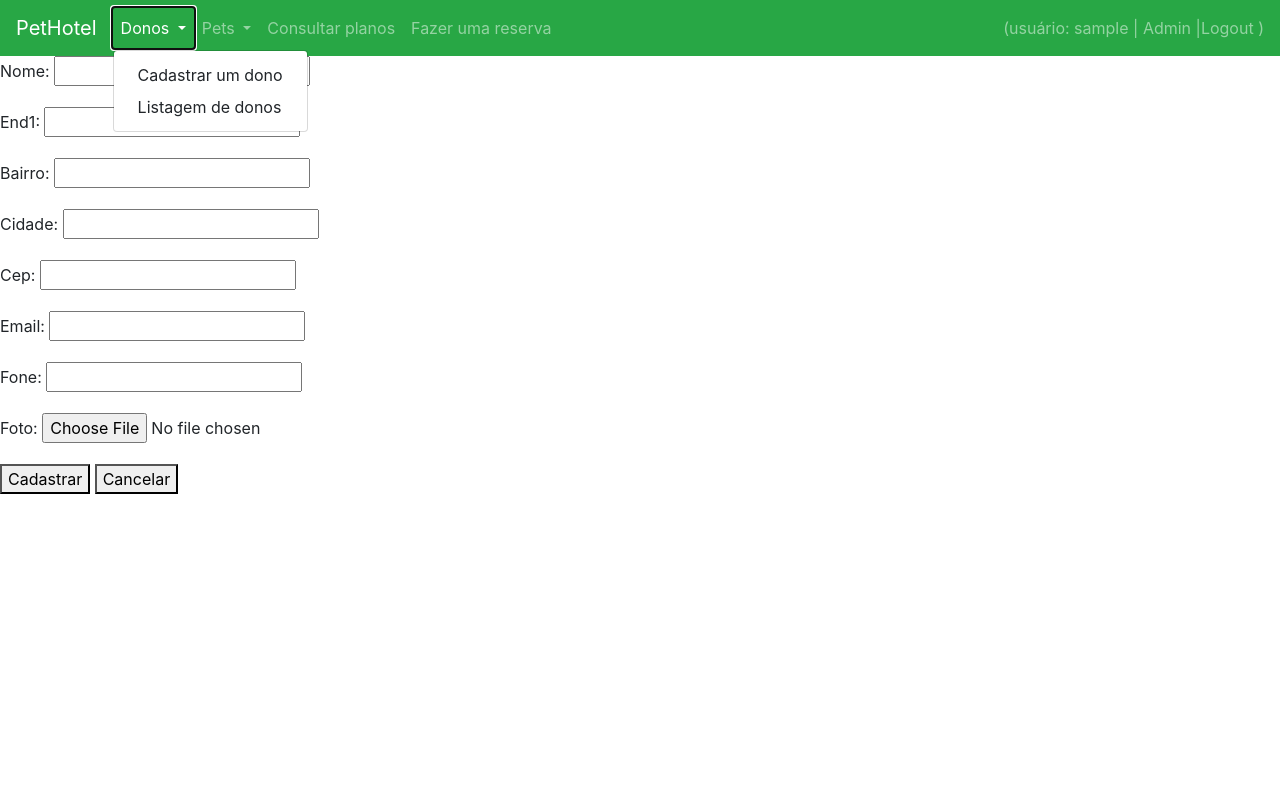
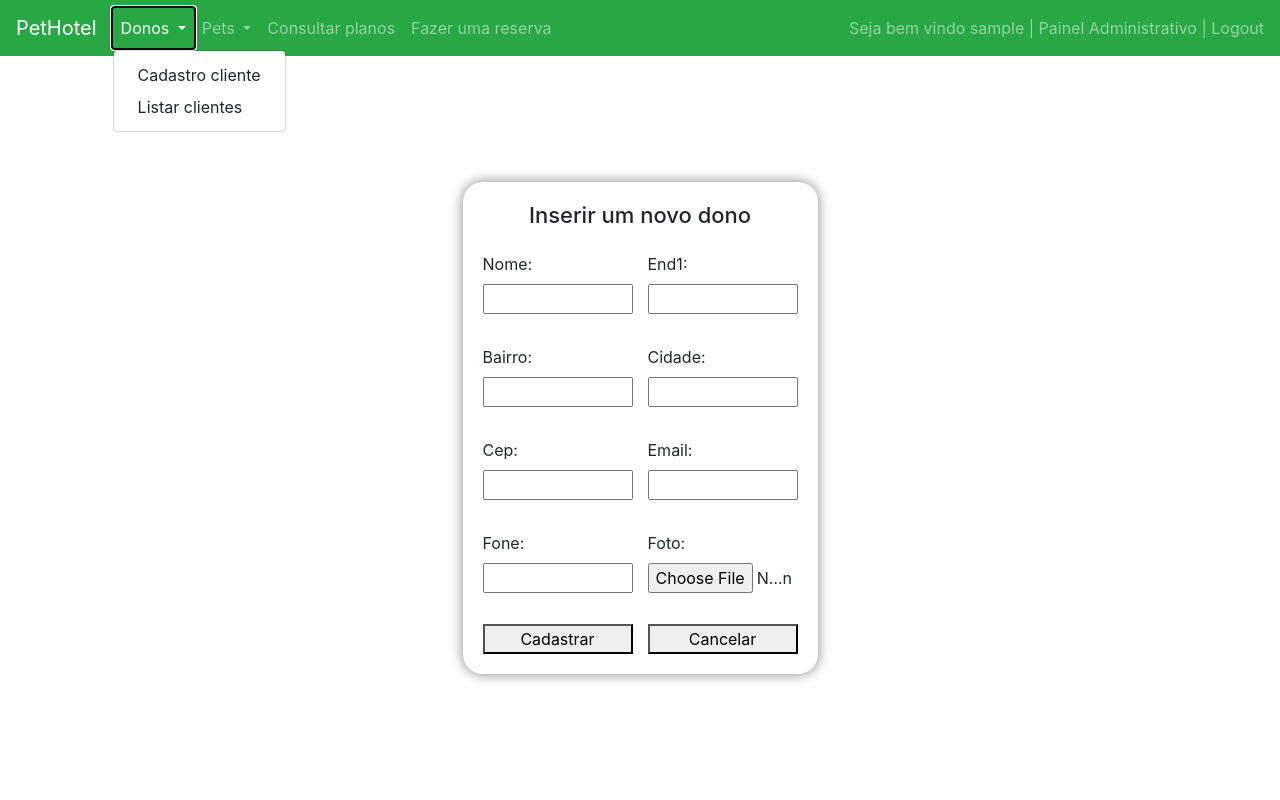
Before and after one commit to eded1263/pet-hotel, a Django app: page /cadastro_clientes/ in a window 1280 px wide, after a click on "Donos". Run offline with Django 3.2, Linux system fonts and the light colour scheme; the visitor is signed in with stand-in values (Sample User, id 1); some libraries are stand-ins or nearby versions.

Commit message:
formularios de cadastro

```diff
--- a/PetHotel/urls.py
+++ b/PetHotel/urls.py
@@ -16,7 +16,7 @@ Including another URLconf
 from django.contrib import admin
 from django.urls import path, include
 from core.views import home, cadastro_cliente, listagem_clientes, cadastro_pets, listagem_pets, tabela, \
-    atualiza_cliente, exclui_cliente, planos, reserva
+    atualiza_cliente, exclui_cliente, planos, reserva, Registrar
 from django.conf.urls.static import static
 from django.conf import settings
 
@@ -24,6 +24,7 @@ urlpatterns = [
     path('admin/', admin.site.urls),
     path('', home, name='url_principal'),
     path('reserva/', reserva, name='url_reserva'),
+    path('accounts/registrar/', Registrar.as_view(), name='registrar'),
     path('planos', planos, name='url_planos'),
     path('accounts/', include('django.contrib.auth.urls')),
     path('cadastro_clientes/', cadastro_cliente, name='url_cadastro_clientes'),
--- a/core/templates/core/cadastro_clientes.html
+++ b/core/templates/core/cadastro_clientes.html
@@ -1,20 +1,21 @@
 {% extends 'base.html' %}
 
 {% block title %}
-    CadCli
+    Cadastro - Dono
 {% endblock %}
 
 {% block subtitulo %}
-    Cadastro de Cliente
+    Cadastro de dono
 {% endblock %}
 
 {% block main %}
-
-    <form method="post" enctype="multipart/form-data">
-        {% csrf_token %}
-        {{ form.as_p }}
-        <button type="submit">{{ texto_botao }}</button>
-        <button type="button" onclick="location.href='url_voltar'">Cancelar</button>
-    </form>
-
+    <div class="container form-wrapper">
+        <form method="post" class="formulario formulario-sp" enctype="multipart/form-data">
+            <h1>Inserir um novo dono</h1>
+            {% csrf_token %}
+            {{ form.as_p }}
+            <button type="submit">{{ texto_botao }}</button>
+            <button type="button" onclick="location.href='url_voltar'">Cancelar</button>
+        </form>
+    </div>
 {% endblock %}
--- a/core/templates/core/nao_autorizado.html
+++ b/core/templates/core/nao_autorizado.html
@@ -6,10 +6,10 @@
 </head>
 <body>
 
-    <p>O seu usuário <strong>não está autorizado</strong>a executar essa operação! </p>
+    <p>O seu usuário <strong>não está autorizado</strong> a executar essa operação! </p>
     <p>Procure o seu gerente para mudar o seu nível de acesso.</p>
 
-    <a href="{% url 'principal' %}">Voltar  para home</a>
+    <a href="{% url 'url_principal' %}">Voltar  para home</a>
 
 </body>
 </html>
--- a/core/views.py
+++ b/core/views.py
@@ -14,6 +14,7 @@ def home(request):
     return render(request, 'core/index.html')
 
 
+@login_required
 def reserva(request):
     return render(request, 'core/tabela.html')
 
@@ -35,14 +36,13 @@ def cadastro_cliente(request):
         form = FormCliente(request.POST or None, request.FILES or None)
         if form.is_valid():
             form.save()
-            return redirect('principal')
+            return redirect('url_principal')
         else:
             contexto = {'form': form, 'texto_titulo': 'Cadastro de Cliente',
-                        'texto_botao': 'Cadastrar', 'url_voltar': 'principal'}
+                        'texto_botao': 'Cadastrar', 'url_voltar': 'url_principal'}
             return render(request, 'core/cadastro_clientes.html', contexto)
     else:
         return render(request, 'core/nao_autorizado.html')
-
 
 
 @login_required
@@ -60,12 +60,13 @@ def cadastro_pets(request):
     form = FormPet(request.POST or None, request.FILES or None)
     if form.is_valid():
         form.save()
-        return redirect('principal')
-    contexto = {'form': form}
+        return redirect('url_principal')
+    contexto = {'form': form, 'texto_titulo': 'Cadastro de Cliente', 'texto_botao': 'Cadastrar',
+                'url_voltar': 'url_principal'}
     return render(request, 'core/cadastro_pets.html', contexto)
 
 
-@login_required()
+@login_required
 def listagem_pets(request):
     dados = Pet.objects.all()
     contexto = {'dados': dados}
@@ -76,9 +77,10 @@ def tabela(request):
     return render(request, 'core/tabela.html')
 
 
-def atualiza_cliente(request, id):
+@login_required
+def atualiza_cliente(request):
     if request.user.is_staff:
-        obj = Cliente.objects.get(id=id)
+        obj = Cliente.objects.get(id=request.user.id)
         form = FormCliente(request.POST or None, request.FILES or None, instance=obj)
         if form.is_valid():
             form.save()
--- a/static_files/css/style.css
+++ b/static_files/css/style.css
@@ -87,6 +87,55 @@
     align-items: center;
 }
 
+.registrar {
+    display: flex;
+    flex-direction: column;
+    align-items: center;
+    justify-content: center;
+    height: calc(100vh - 56px);
+
+}
+.registrar > .wrapper {
+    width: 100%;
+    border: solid 1px #a0a0a000;
+    display: flex;
+    flex-direction: column;
+    align-items: center;
+    justify-content: center;
+    padding: 20px;
+    border-radius: 20px;
+    box-shadow: 0px 0px 12px 1px #0000006b;
+}
+.form-wrapper {
+    height: calc(100vh - 56px);
+    display: flex;
+    align-items: center;
+    justify-content: center;
+}
+.formulario {
+    padding: 20px;
+    display: grid;
+    align-items: center;
+    grid-template-columns: min-content min-content;
+    flex-direction: column;
+    grid-gap: 15px;
+    border-radius: 20px;
+    box-shadow: 0px 0px 12px 1px #0000006b;
+}
+.formulario > p {
+    display: flex;
+    flex-direction: column;
+    max-width: 150px;
+}
+.formulario-sp > id_foto {
+    grid-column: span 2;
+}
+.formulario > h1 {
+    grid-column: span 2;
+    font-size: 22px;
+    text-align: center;
+}
+
 @media screen and (max-width: 540px){
     .wrapper-planos > .cards{
         flex-direction: column;
--- a/templates/base.html
+++ b/templates/base.html
@@ -19,13 +19,14 @@
 
       <!-- Links -->
       <ul class="navbar-nav">
+        {% if user.get_username  %}
             <li class="nav-item dropdown">
               <a class="nav-link dropdown-toggle" href="#" id="navbardrop" data-toggle="dropdown">
                 Donos
               </a>
               <div class="dropdown-menu">
-            <a class="dropdown-item" href="{% url 'url_cadastro_clientes' %}">Cadastrar um dono</a>
-            <a class="dropdown-item" href="{% url 'url_listagem_clientes' %}">Listagem de donos</a>
+                <a class="dropdown-item" href="{% url 'url_cadastro_clientes' %}">Cadastro cliente</a>
+                <a class="dropdown-item" href="{% url 'url_listagem_clientes' %}">Listar clientes</a>
               </div>
             </li>
             <li class="nav-item dropdown">
@@ -33,10 +34,11 @@
                 Pets
               </a>
               <div class="dropdown-menu">
-            <a class="dropdown-item" href="{% url 'url_cadastro_pets' %}">Cadastrar um pet</a>
-            <a class="dropdown-item" href="{% url 'url_listagem_pets' %}">Listagem de pets</a>
+                <a class="dropdown-item" href="{% url 'url_cadastro_pets' %}">Cadastrar um novo pet</a>
+                <a class="dropdown-item" href="{% url 'url_listagem_pets' %}">Listar meus pets</a>
               </div>
             </li>
+        {% endif %}
         <li class="nav-item">
           <a class="nav-link" href="{% url 'url_planos' %}">Consultar planos</a>
         </li>
@@ -46,10 +48,10 @@
       </ul>
       <div class="logado ml-auto">
         {% if user.get_username  %}
-            (usuário: {{ user.get_username }} | <a href="/admin/">admin</a> |<a href="{% url 'logout' %}">logout</a>  )
+            Seja bem vindo {{ user.get_username }} | <a href="/admin">Painel administrativo</a> | <a href="{% url 'logout' %}">logout</a>
         {% else %}
 {#                ( <a href="{% url 'login' %}">login</a> |  <a href="{% url 'url_registrar' %}">registrar</a>)#}
-            ( <a href="#">login</a> |  <a href="#">registrar</a>)
+             <a href="{% url 'login' %}">login</a> |  <a href="{% url 'registrar' %}">registrar</a>
         {% endif %}
       </div>
     </nav>
```
Also changed, not shown: core/templates/core/cadastro_pets.html (+10 -6 lines), templates/registration/login.html (+11 -6 lines), templates/registration/register.html (+11 -6 lines). Lines whose indentation alone changed are shown as unchanged.
